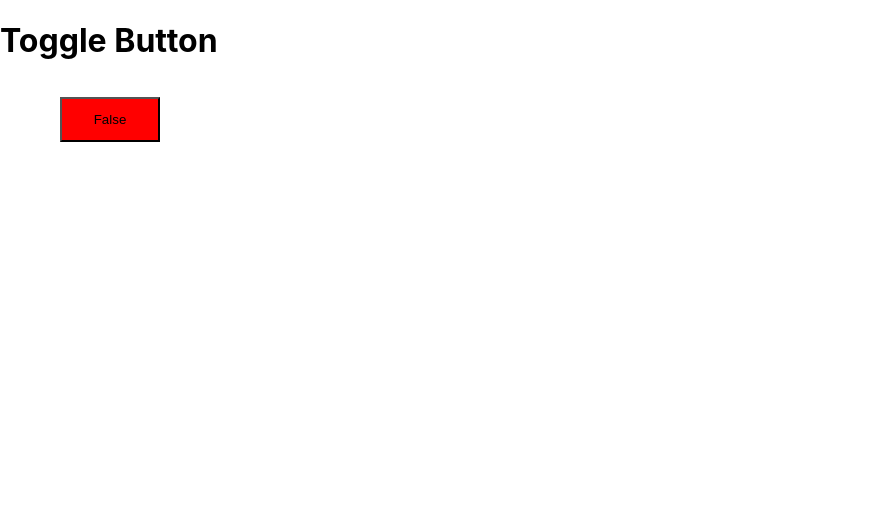
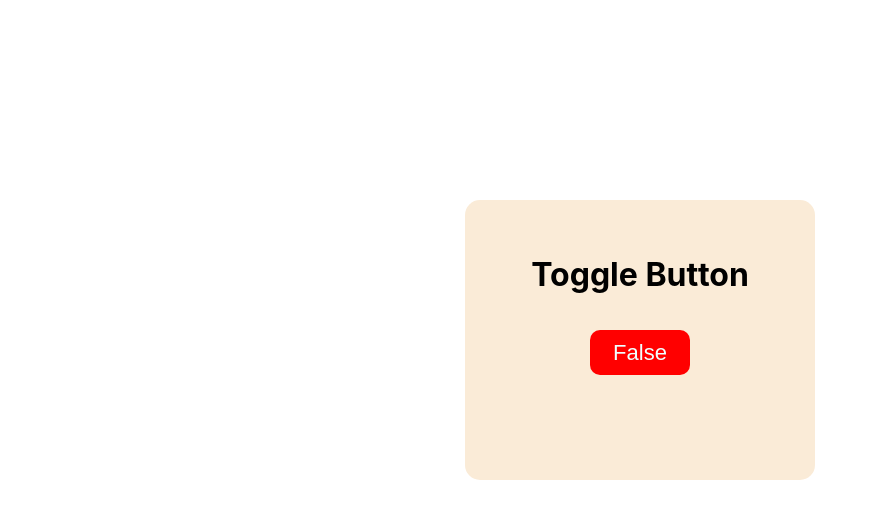
Before and after one commit to vmarffaaa/react_learn, a React (Create React App) app: page / in a window 1280 px wide. Shown: the top 518 px of the page, without its empty margins (0-877 px from the left). Built offline with nearby package versions, Linux system fonts and the light colour scheme.

Commit message:
finally css for useToogle

```diff
--- a/src/App.css
+++ b/src/App.css
@@ -7,6 +7,9 @@
 button{
   width: 100px;
   height: 45px;
-  margin-left: 60px;
+  border-radius: 10px;
+  border: none;
   margin-top: 15px;
+  color: azure;
+  font-size: 22px;
 }
--- a/src/App.tsx
+++ b/src/App.tsx
@@ -1,12 +1,14 @@
 import React from "react";
 import { useToggle } from './hooks/CustomHooks';
 import './App.css'
+import styles from './hooks/Toogler.module.css'
 
 function App() {
   const [isSidebarOpen, toggleSidebar] = useToggle();
 
   return (
-      <div>
+      <div className={styles.flex}>
+          <div className={styles.toogler}>
               <h1>Toggle Button</h1>
             <button
                 className={isSidebarOpen ? 'true' : 'false'}
@@ -14,6 +16,7 @@ function App() {
               {isSidebarOpen ? "True" : "False"}
             </button>
           </div>
+    </div>
   );
 }
 
--- /dev/null
+++ b/src/hooks/Toogler.module.css
@@ -0,0 +1,17 @@
+.toogler{
+    width: 350px;
+    height: 35vh;
+    background-color: antiquewhite;
+    text-align: center;
+    border-radius: 15px;
+}
+.flex{
+    display: flex;
+    flex-direction: column;
+    justify-content: center;
+    align-items: center;
+    margin-top: 200px;
+}
+.toogler>h1{
+    margin-top: 55px;
+}
```
Lines whose indentation alone changed are shown as unchanged.
